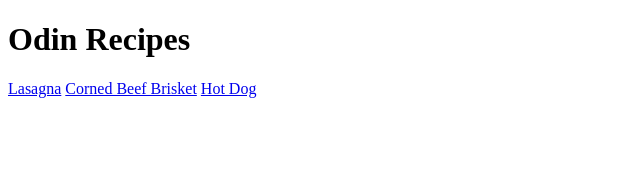
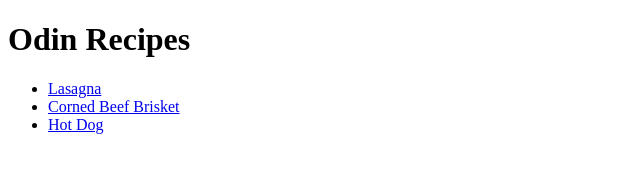
Before and after one commit to itswhom/odin-recipes, a plain HTML site: page index.html in a window 1280 px wide. Shown: the whole page, without its empty margins (0-640 px from the left). Drawn offline with Linux system fonts and the light colour scheme.

Commit message:
Add ul to index

```diff
--- a/index.html
+++ b/index.html
@@ -8,8 +8,10 @@
 </head>
 <body>
 <h1>Odin Recipes</h1>
-<a href="recipes/lasagna.html">Lasagna</a>
-<a href="recipes/corned-beef-brisket.html">Corned Beef Brisket</a>
-<a href="recipes/hot-dog.html">Hot Dog</a>
+<ul>
+    <li><a href="recipes/lasagna.html">Lasagna</a></li>
+    <li><a href="recipes/corned-beef-brisket.html">Corned Beef Brisket</a></li>
+    <li><a href="recipes/hot-dog.html">Hot Dog</a></li>
+</ul>
 </body>
 </html>
```
